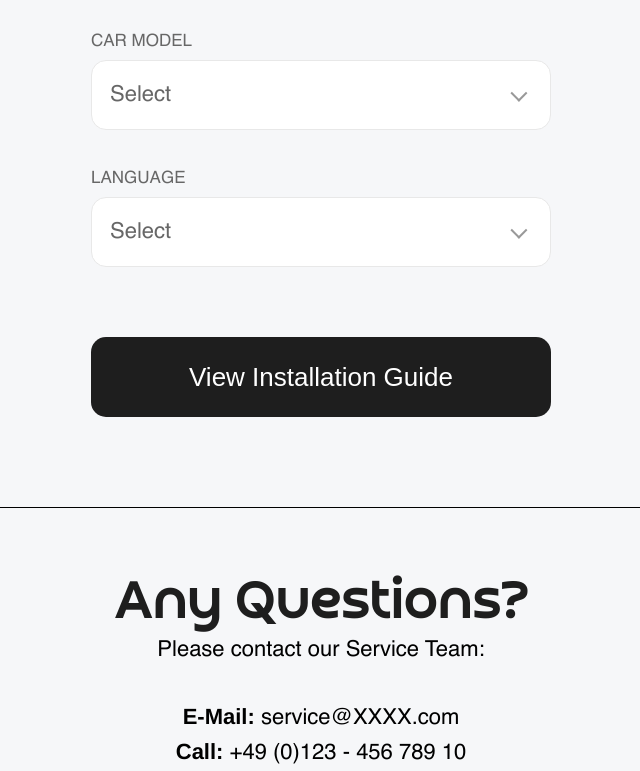
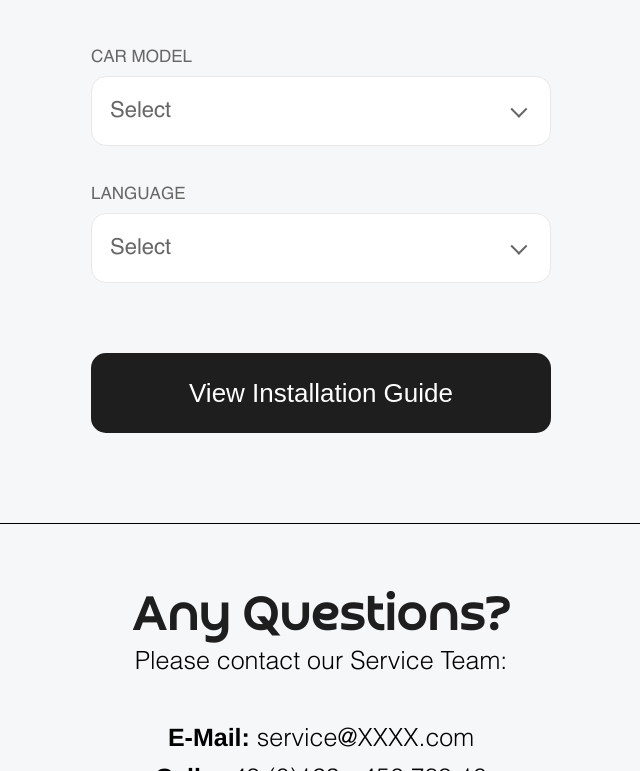
Before and after one commit to Jubaear-islam-Fahim/blackmount, a plain HTML site: page index.html in a window 1280 px wide. Shown: the part 335-1106 px from the top of the page, without its empty margins (319-959 px from the left). Drawn offline with Linux system fonts and the light colour scheme.

Commit message:
select box update

```diff
--- a/font/stylesheet.css
+++ b/font/stylesheet.css
@@ -17,5 +17,5 @@
 }
 @font-face {
     font-family: "Helvetica-light";
-    src: url('helvetica-light-587ebe5a59211.ttf');
+    src: url('Helvetica-Light.ttf');
 }
--- a/style.css
+++ b/style.css
@@ -13,11 +13,12 @@ body {
     max-width: 760px;
     margin: 0 auto;
     padding: 70px 0;
+    padding-top: 100px;
 }
 
 .title-t {
     font-family: 'Croogla 4F';
-    font-size: 60px;
+    font-size: 55px;
     letter-spacing: -1px;
     color: #1e1e1e;
 }
@@ -41,12 +42,13 @@ body {
 .blackmount-content .heading .title-t {}
 
 .blackmount-content .heading p {
-    font-size: 37px;
+    font-size: 34px;
     letter-spacing: -1px;
     color: #1e1e1e;
     font-weight: 300;
     padding: 0;
     margin: 0;
+    font-family: "Helvetica-light";
 }
 
 
@@ -109,6 +111,7 @@ form .select-box label {
     height: 10px;
     right: 27px;
     top: 45%;
+    border-color: #676767;
 }
 
 .nice-select .list {
@@ -135,16 +138,18 @@ form .select-box label {
 
 .question-content address {
     font-style: unset;
-    font-size: 22px;
+    font-size: 25px;
     line-height: 1.5;
-
+    font-family: "Helvetica-light";
 }
 
 .question-content address p {
     margin: 0;
 }
 
-.question-content address b {}
+.question-content address b {
+    font-family: "Helvetica";
+}
 
 .footer-content {
     text-align: center;
@@ -155,6 +160,7 @@ form .select-box label {
     font-size: 18px;
     letter-spacing: 0px;
     color: #676767;
+
 }
 
 .submit-btn {
```
Also changed, not shown: font/Helvetica-Light.ttf (added), font/helvetica-light-587ebe5a59211.ttf (deleted).
